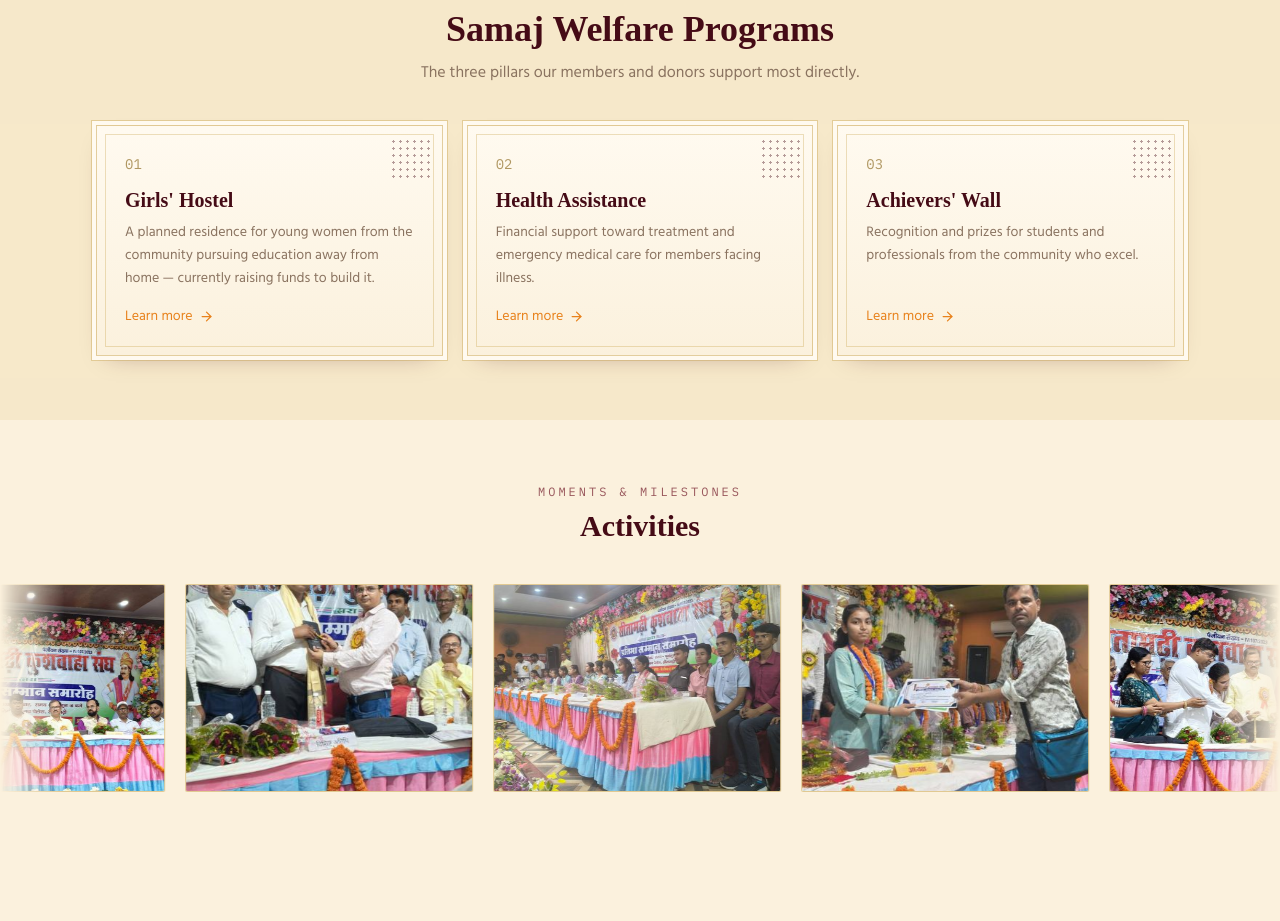
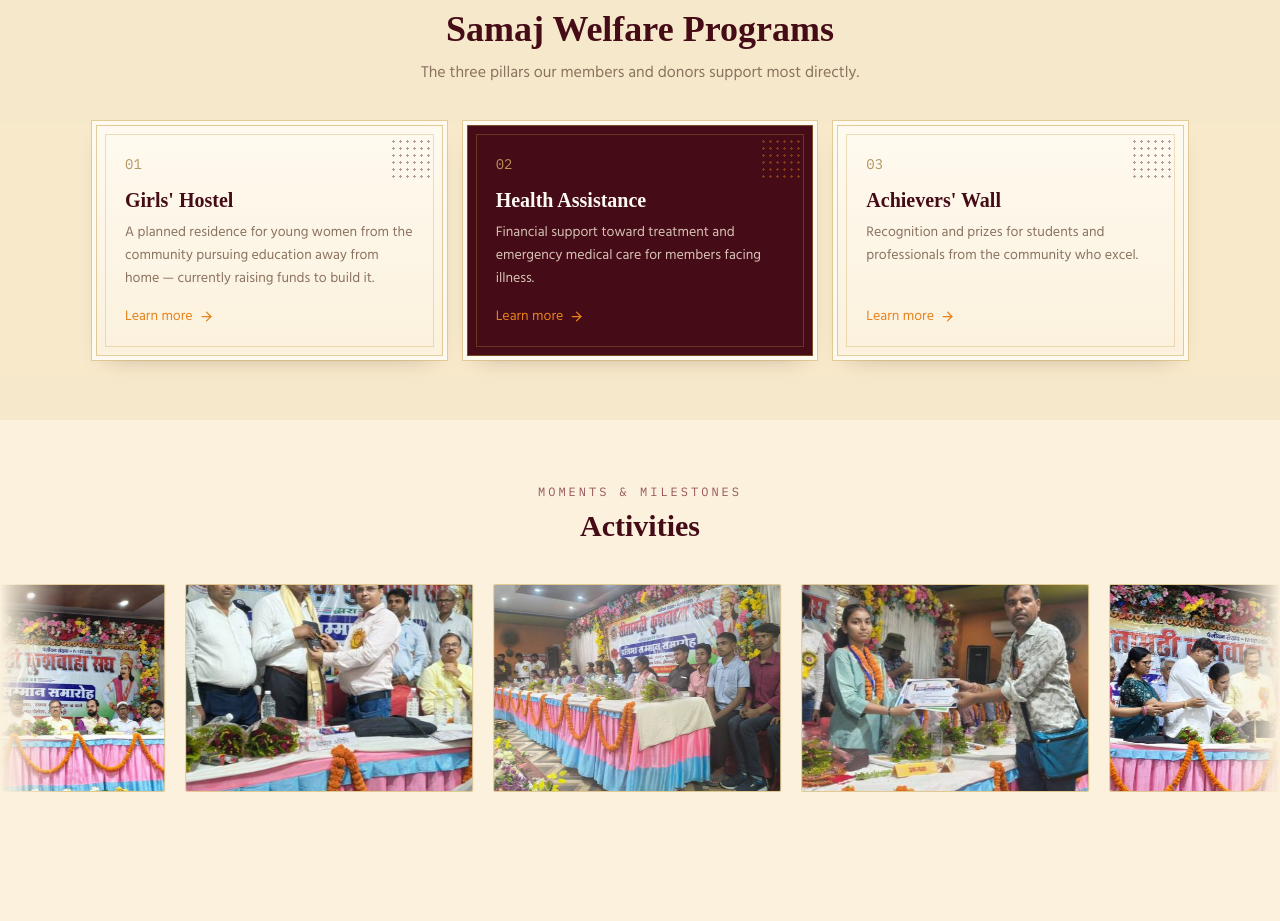
Before and after one commit to Ajitsingh4362/Kushwaha-sangh, a React (Vite) app: page / in a window 1280 px wide. Shown: the part 2163-3084 px from the top of the page. Built offline with nearby package versions, Linux system fonts and the light colour scheme; a web font is replaced by a local one.

Commit message:
Fix Health Assistance card maroon background override and white text visibility

```diff
--- a/src/pages/Home.jsx
+++ b/src/pages/Home.jsx
@@ -94,30 +94,47 @@ export default function Home() {
           </div>
 
           <div className="mt-10 grid gap-6 md:grid-cols-3">
-            {pillars.map((p) => (
+            {pillars.map((p) => {
+              const isHealth = p.id === 'health'
+              return (
                 <Link
                   key={p.id}
                   to={`/welfare#${p.id}`}
-                className="ledger-plaque group relative flex flex-col overflow-hidden p-7 transition hover:-translate-y-1"
+                  className={`group relative flex flex-col overflow-hidden p-7 transition hover:-translate-y-1 ${
+                    isHealth
+                      ? 'ledger-plaque !bg-none !bg-maroon-deep text-cream-paper'
+                      : 'ledger-plaque'
+                  }`}
                 >
                   <span
                     className="absolute right-3 top-3 h-10 w-10 opacity-40"
                     style={{
                       backgroundImage: 'radial-gradient(currentColor 1.4px, transparent 1.4px)',
                       backgroundSize: '7px 7px',
-                    color: '#450B16',
+                      color: isHealth ? '#E8821C' : '#450B16',
                     }}
                     aria-hidden="true"
                   />
-                <span className="font-ledger text-sm text-gold-deep/70">{p.number}</span>
-                <h3 className="mt-3 font-display text-xl font-semibold text-maroon-deep">{p.title}</h3>
-                <p className="mt-2 flex-1 text-sm leading-relaxed text-stone">{p.blurb}</p>
+                  <span className={`font-ledger text-sm ${isHealth ? 'text-gold-light/80' : 'text-gold-deep/70'}`}>
+                    {p.number}
+                  </span>
+                  <h3
+                    className={`mt-3 font-display text-xl font-semibold ${
+                      isHealth ? 'text-cream-paper' : 'text-maroon-deep'
+                    }`}
+                  >
+                    {p.title}
+                  </h3>
+                  <p className={`mt-2 flex-1 text-sm leading-relaxed ${isHealth ? 'text-cream/80' : 'text-stone'}`}>
+                    {p.blurb}
+                  </p>
                   <span className="mt-4 flex items-center gap-1.5 text-sm font-medium text-saffron">
                     Learn more
                     <ArrowRight size={15} className="transition group-hover:translate-x-1" />
                   </span>
                 </Link>
-            ))}
+              )
+            })}
           </div>
         </div>
       </section>
```
Lines whose indentation alone changed are shown as unchanged.
